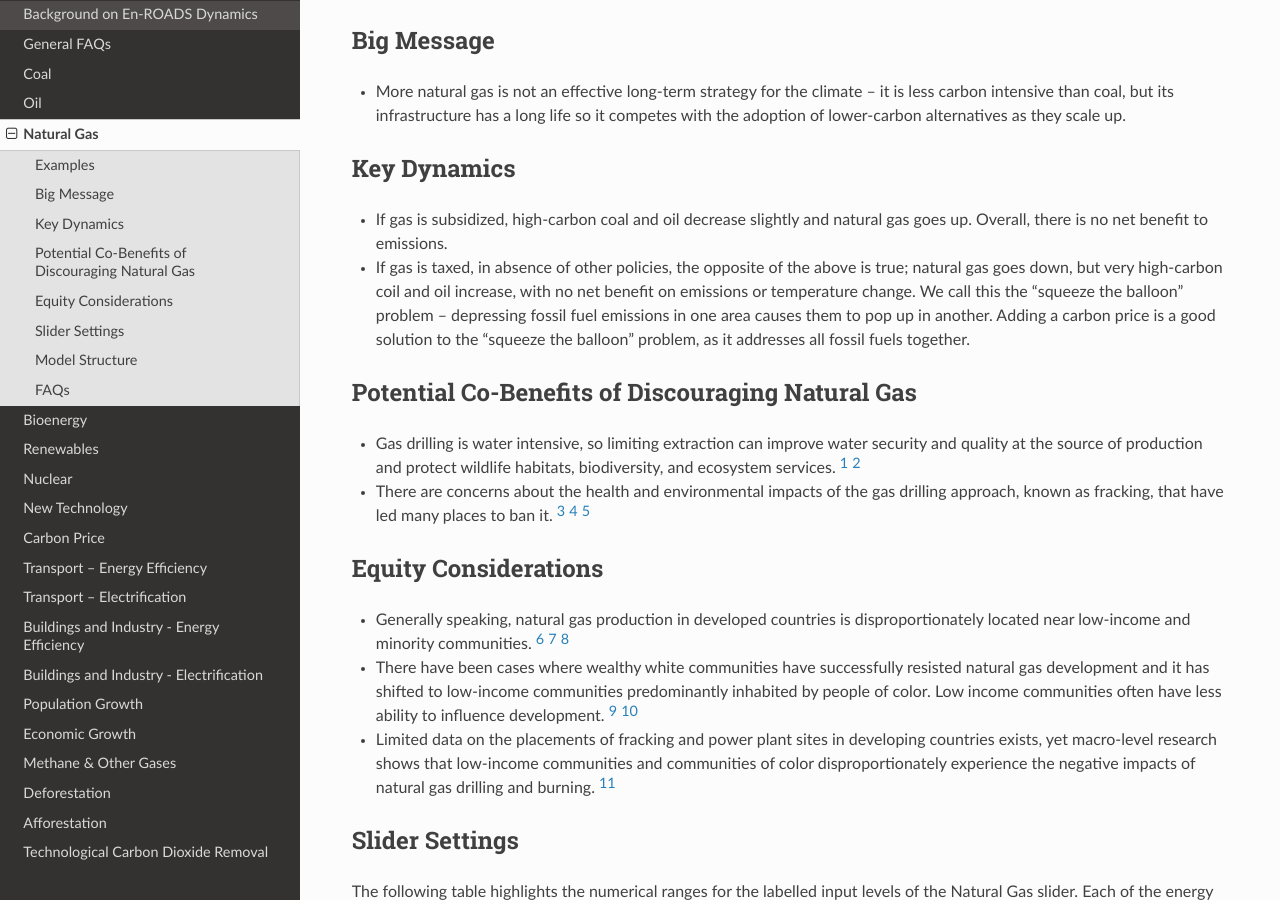
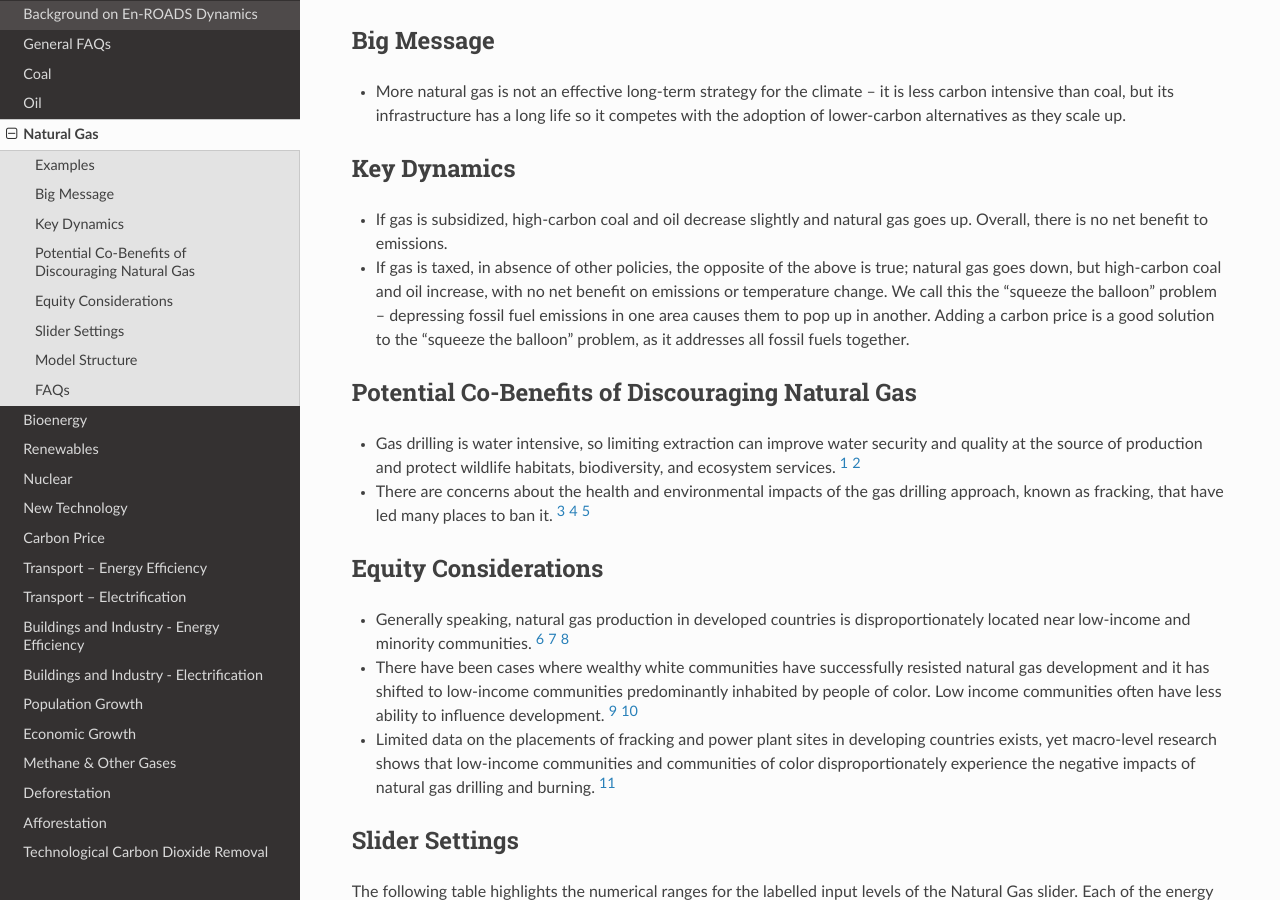
Before and after one commit to climateinteractive/enroads-guide, a Sphinx documentation site: the page built from docs/guide/gas.rst, in a window 1280 px wide and 900 px high, scrolled down 370 px. Built offline with Sphinx 7.4.7 and the Read the Docs theme 2.0.0, drawn with Linux system fonts in a browser that asks for light colours.

Commit message:
Fixed typos

```diff
--- a/docs/guide/buildings_elec.rst
+++ b/docs/guide/buildings_elec.rst
@@ -29,7 +29,7 @@ Potential Co-Benefits of Encouraging Electrification
 
 Equity Considerations
 ----------------------
-•	The up-front capital costs of retrofitting buildings and heating systems to be entirely electric may not accessible to lower income individuals and small businesses.
+•	The up-front capital costs of retrofitting buildings and heating systems to be entirely electric may not be accessible to lower income individuals and small businesses.
 •	Exposure to household air pollution is unevenly distributed within and across countries, to which negative health effects and poverty are strongly correlated. [#buildingselecfn1]_
 
 Slider Settings
--- a/docs/guide/gas.rst
+++ b/docs/guide/gas.rst
@@ -20,7 +20,7 @@ Key Dynamics
 
 * If gas is subsidized, high-carbon coal and oil decrease slightly and natural gas goes up. Overall, there is no net benefit to emissions.
 
-* If gas is taxed, in absence of other policies, the opposite of the above is true; natural gas goes down, but very high-carbon coil and oil increase, with no net benefit on emissions or temperature change. We call this the “squeeze the balloon” problem – depressing fossil fuel emissions in one area causes them to pop up in another. Adding a carbon price is a good solution to the “squeeze the balloon” problem, as it addresses all fossil fuels together.
+* If gas is taxed, in absence of other policies, the opposite of the above is true; natural gas goes down, but high-carbon coal and oil increase, with no net benefit on emissions or temperature change. We call this the “squeeze the balloon” problem – depressing fossil fuel emissions in one area causes them to pop up in another. Adding a carbon price is a good solution to the “squeeze the balloon” problem, as it addresses all fossil fuels together.
 
 Potential Co-Benefits of Discouraging Natural Gas
 ---------------------------------------------------
```
